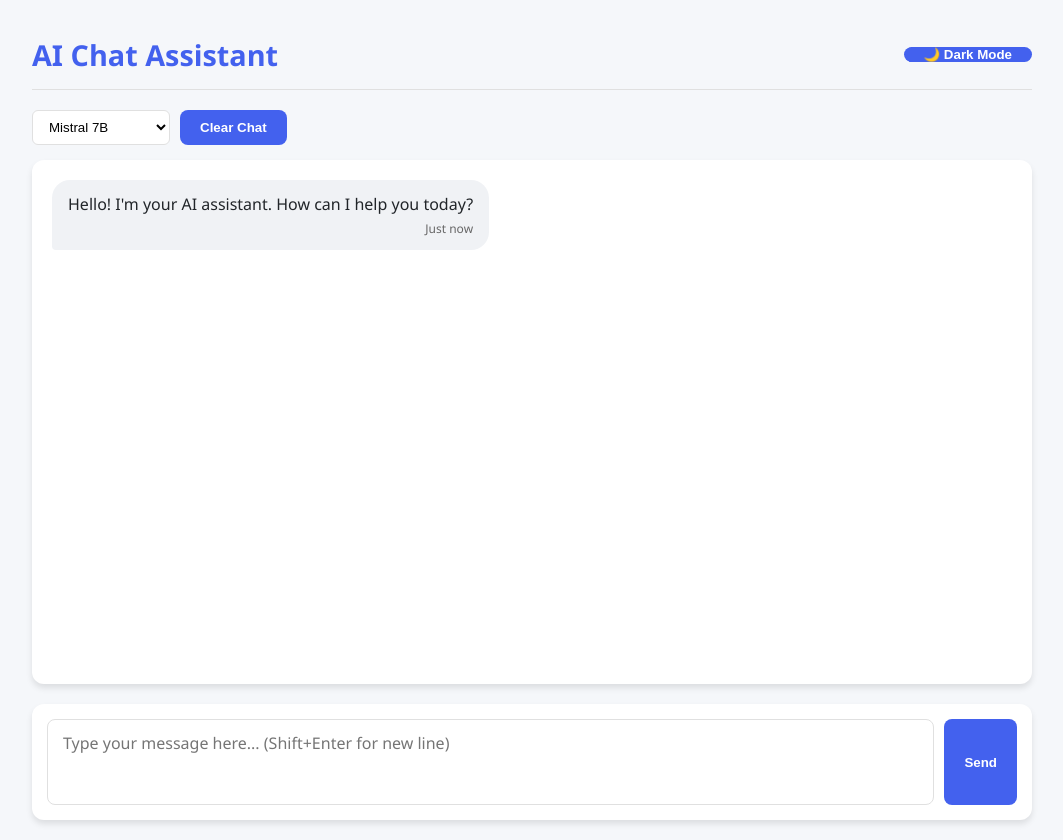
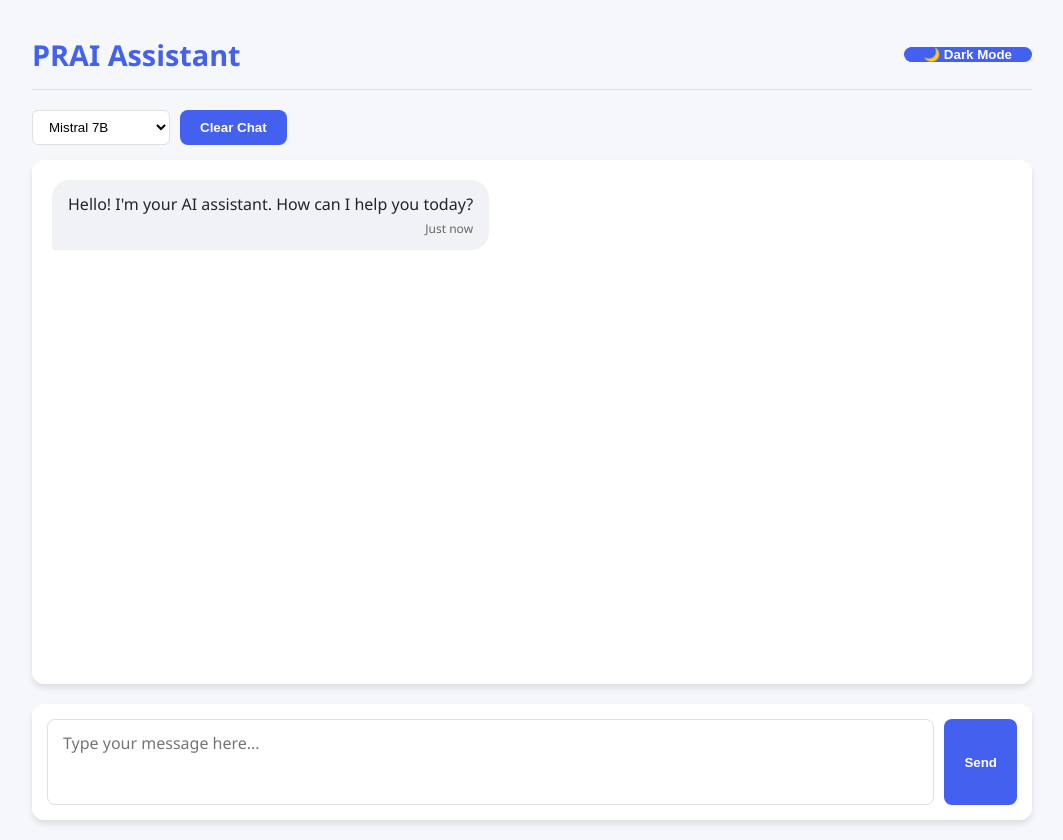
Before and after one commit to prnv1105/AI-CHAT-ASSISTANT, a plain HTML site: page index.html in a window 1280 px wide. Shown: the whole page, without its empty margins (108-1171 px from the left). Drawn offline with Linux system fonts and the light colour scheme.

Commit message:
Update index.html

```diff
--- a/index.html
+++ b/index.html
@@ -221,7 +221,7 @@
 <body>
     <div class="container">
         <header>
-            <h1>AI Chat Assistant</h1>
+            <h1>PRAI Assistant</h1>
             <button id="themeToggle">🌙 Dark Mode</button>
         </header>
 
@@ -246,7 +246,7 @@
         </div>
 
         <div class="input-area">
-            <textarea id="userInput" placeholder="Type your message here... (Shift+Enter for new line)"></textarea>
+            <textarea id="userInput" placeholder="Type your message here... "></textarea>
             <button id="sendButton">Send</button>
         </div>
     </div>
```
